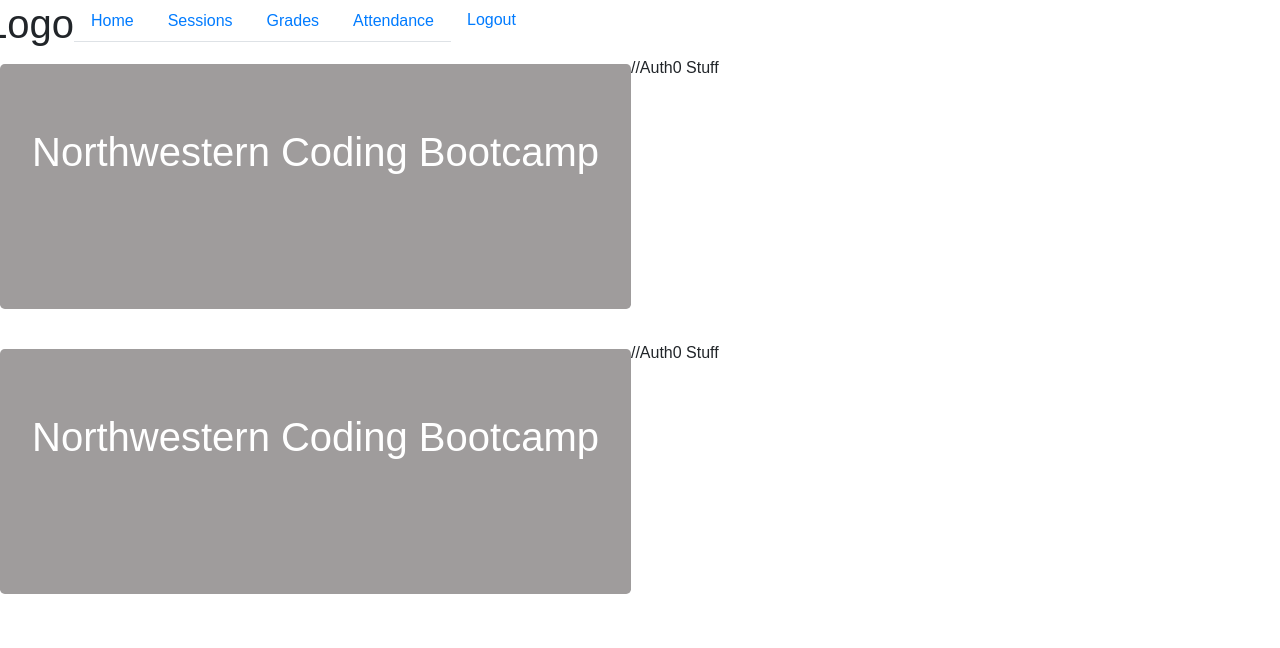
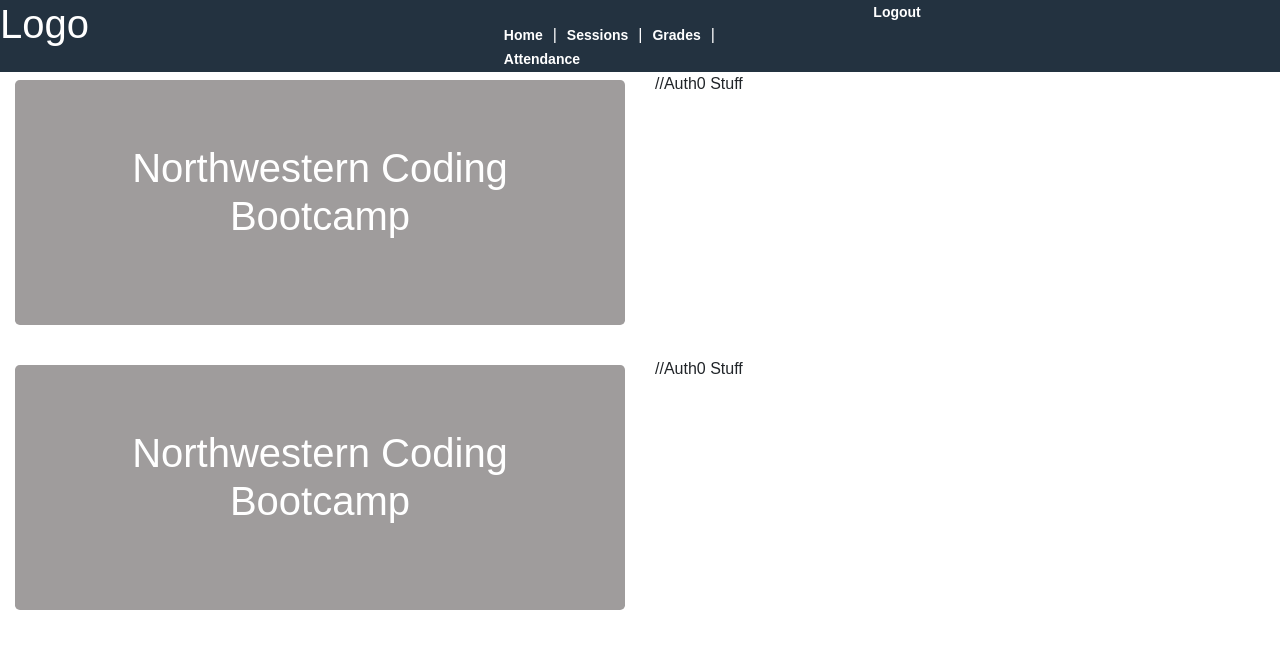
Before and after one commit to dcyttw/LMS, a React (Create React App) app in the folder client/: page /browse in a window 1280 px wide. Shown: the top 648 px of the page. Built offline with nearby package versions, Linux system fonts and the light colour scheme.

Commit message:
navbar is working

```diff
--- a/client/src/App.js
+++ b/client/src/App.js
@@ -8,10 +8,11 @@ import Grades from "./pages/Grades";
 import Login from "./pages/Login";
 import Sessions from "./pages/Sessions";
 import User from "./pages/User";
+import Wrapper from "./components/Wrapper";
 
 const App = () => (
   <Router>
-    <div>
+    <Wrapper>
       <Nav />
       <Route path="/" component={Login} />
       <Route exact path="/attendance" component={Attendance} />
@@ -20,7 +21,7 @@ const App = () => (
       <Route exact path="/grades" component={Grades} />
       <Route exact path="/sessions" component={Sessions} />
       <Route exact path="/user:id" component={User} />
-    </div>
+    </Wrapper>
   </Router>
 );
 
--- a/client/src/components/Grid/Col.js
+++ b/client/src/components/Grid/Col.js
@@ -1,7 +1,7 @@
 import React from "react";
 
 export const Col = ({ size, children }) => (
-  <div>
+  <div className="col">
     {children}
   </div>
 );
--- a/client/src/components/Nav/Nav.css
+++ b/client/src/components/Nav/Nav.css
@@ -1,3 +1,55 @@
 nav.navbar.navbar-default {
   margin-bottom: 0;
 }
+nav{
+  width:100%;
+  background-color: #233240;
+  height: 72px;
+  color:#FFF;
+}
+nav a{
+  color:#FFF;
+  font-size: 14px;
+  font-weight: bold;
+}
+nav a:hover{
+  color:#FFF;
+  text-decoration: none;
+}
+.navBar{
+  padding: 23px 0 0 0;
+  width: 67%;
+  margin: 0 auto;
+  border-bottom: none;
+}
+.navLi{
+  text-align: center;
+  padding-right: 10px;
+}
+.navLi:last-child{
+  padding-right: 0;
+}
+.navLink{
+  margin: 0;
+  padding: 0 0 3px 0;
+}
+.navLink.active,
+.navLink:hover{
+  border-bottom: 2px solid #80DE84;
+}
+nav .pipe{
+  padding-right: 10px;
+}
+.logoutLink{
+  padding: 10px 15px;
+  margin-top: 15px;
+  display: inline-block;
+  text-align: right;
+  float: right;
+  margin-right: 20px;
+}
+.logoutLink:hover{
+  background-color:#80DE84;
+  border-radius: 3px;
+  color:#233240;
+}
--- a/client/src/components/Nav/Nav.js
+++ b/client/src/components/Nav/Nav.js
@@ -8,45 +8,55 @@ const Nav = () => (
   <nav>
     <Row className="show-grid">
       <Col xs={6} md={4}>
+      <Link
+        to="/"
+        className={
+          window.location.pathname === "/" ? "navLink active" : "navLink"
+        }
+      >
         <Logo />
+        </Link>
       </Col>
       <Col xs={6} md={4}>
-        <ul className="nav nav-tabs">
-          <li className="nav-item">
+        <ul className="nav nav-tabs navBar">
+          <li className="navLi">
             <Link
               to="/"
               className={
-                window.location.pathname === "/" ? "nav-link active" : "nav-link"
+                window.location.pathname === "/" ? "navLink active" : "navLink"
               }
             >
               Home
             </Link>
           </li>
-          <li className="nav-item">
+          <li className="pipe">|</li>
+          <li className="navLi">
             <Link
               to="/session:id"
               className={
-                window.location.pathname === "/session:id" ? "nav-link active" : "nav-link"
+                window.location.pathname === "/session:id" ? "navLink active" : "navLink"
               }
             >
               Sessions
             </Link>
           </li>
-          <li className="nav-item">
+          <li className="pipe">|</li>
+          <li className="navLi">
             <Link
               to="/grades"
               className={
-                window.location.pathname === "/grades" ? "nav-link active" : "nav-link"
+                window.location.pathname === "/grades" ? "navLink active" : "navLink"
               }
             >
               Grades
             </Link>
           </li>
-          <li className="nav-item">
+          <li className="pipe">|</li>
+          <li className="navLi">
             <Link
               to="/attendance"
               className={
-                window.location.pathname === "/attendance" ? "nav-link active" : "nav-link"
+                window.location.pathname === "/attendance" ? "navLink active" : "navLink"
               }
             >
               Attendance
@@ -54,11 +64,11 @@ const Nav = () => (
           </li>
         </ul>
       </Col>
-      <Col xsHidden md={4}>
+      <Col>
         <Link
-          to="/attendance"
+          to="/"
           className={
-            window.location.pathname === "/login" ? "nav-link active" : "nav-link"
+            window.location.pathname === "/" ? "logoutLink active" : "navLink"
           }
         >
           Logout
--- a/client/src/pages/Grades/Grades.js
+++ b/client/src/pages/Grades/Grades.js
@@ -16,9 +16,7 @@ class Grades extends Component {
       <Container fluid>
         <Row>
           <Col>
-            <Jumbotron>
-              <h1>Northwestern Coding Bootcamp</h1>
-            </Jumbotron>
+            //Profile Stuff
           </Col>
           <Col size="md-6 sm-12">
             //Auth0 Stuff
```
